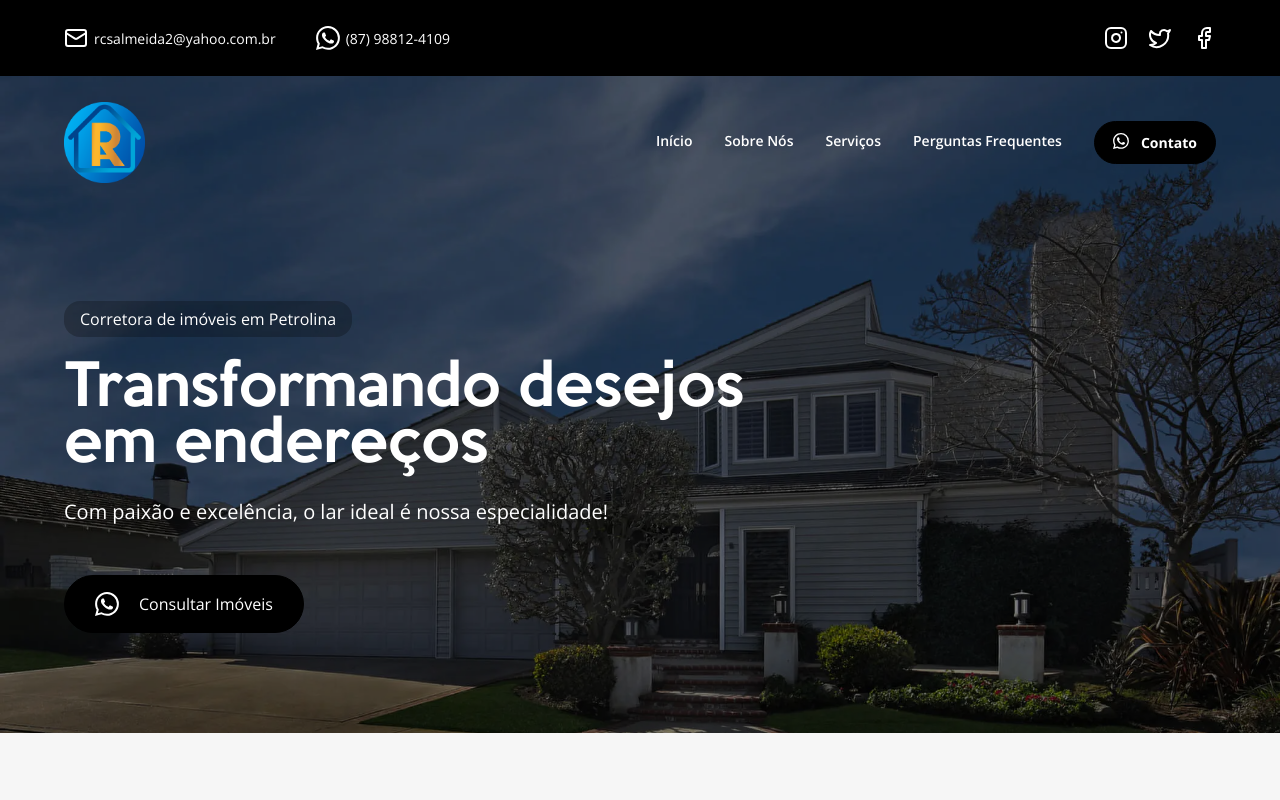
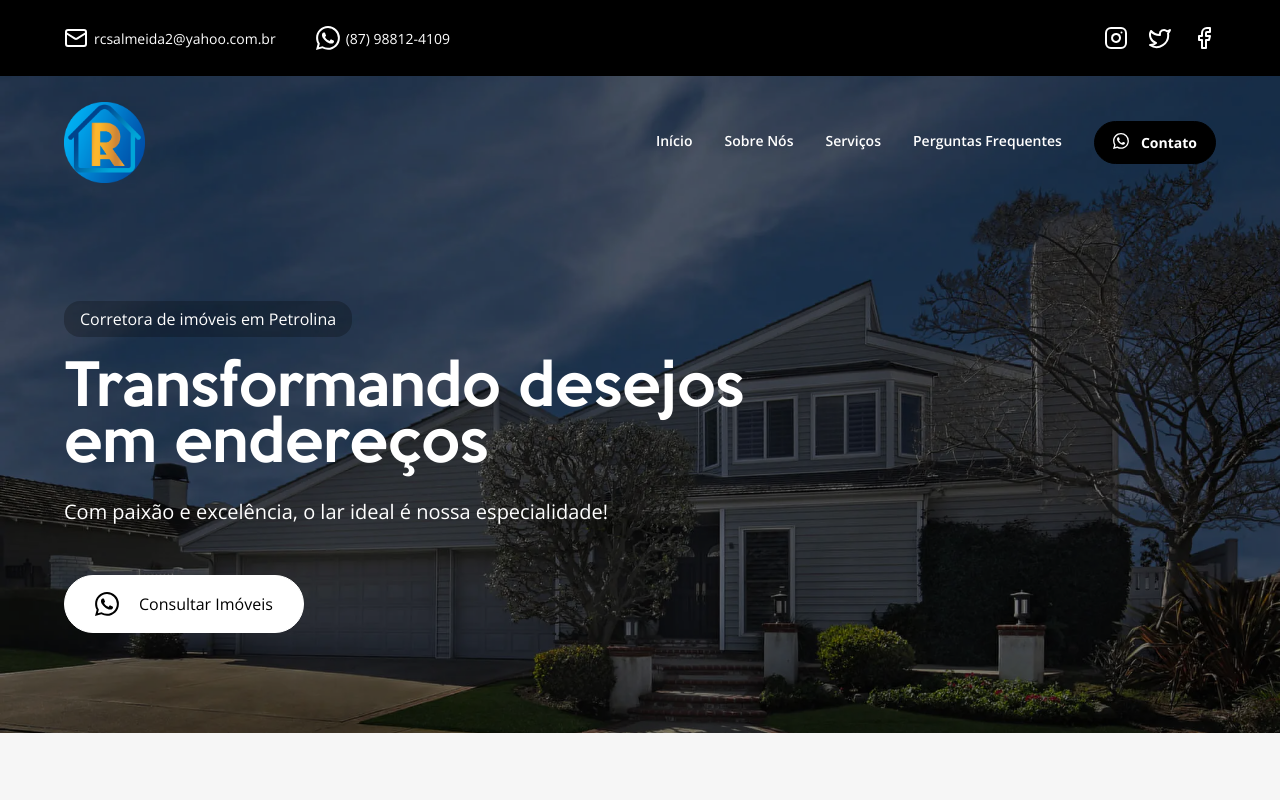
Before and after one commit to EdisonMatos/Landpage-Rita-Almeida, a React (Vite) app: page / in a window 1280 px wide. Shown: the top 800 px of the page. Built offline with nearby package versions, Linux system fonts and the light colour scheme.

Commit message:
feat: Inverte cores de botão de cta da Hero

```diff
--- a/index.html
+++ b/index.html
@@ -17,9 +17,12 @@
     <meta name="theme-color" content="#ffffff" />
     <meta
       name="description"
-      content="Corretora de Imóveis em Petrolina - PE."
+      content="Rita Almeida Corretora de Imóveis em Petrolina - PE. Aluguel, compras, avaliação e documentação de casas, apartamentos, terrenos e pontos comerciais."
     />
-    <meta name="keywords" content="SEO Keywords" />
+    <meta
+      name="keywords"
+      content="Rita, Rita Almeida, Almeida, Corretora, de, Imóveis, em, Petrolina, PE, aluguel, compras, avaliação e documentação de casas, apartamentos, terrenos e pontos comerciais."
+    />
     <meta name="msapplication-TileColor" content="#ffffff" />
     <meta name="theme-color" content="#ffffff" />
     <link
--- a/src/components/sections/HeroSection.jsx
+++ b/src/components/sections/HeroSection.jsx
@@ -40,7 +40,11 @@ export default function HeroSection() {
               <div className="w-full phone2:w-full tablet2:w-auto">
                 <MotionDivLeftToRight>
                   <div className="flex justify-center w-full desktop1:justify-start">
-                    <a href={whatsappContactLink} target="_blank">
+                    <a
+                      href={whatsappContactLink}
+                      target="_blank"
+                      className="invert"
+                    >
                       <ButtonWithIcon
                         label="Consultar Imóveis"
                         icon={
```
